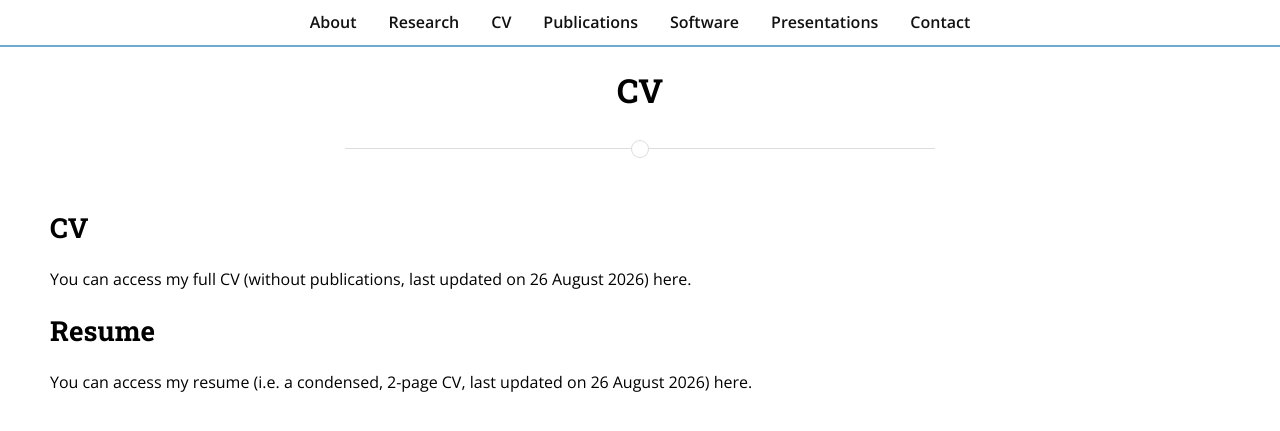
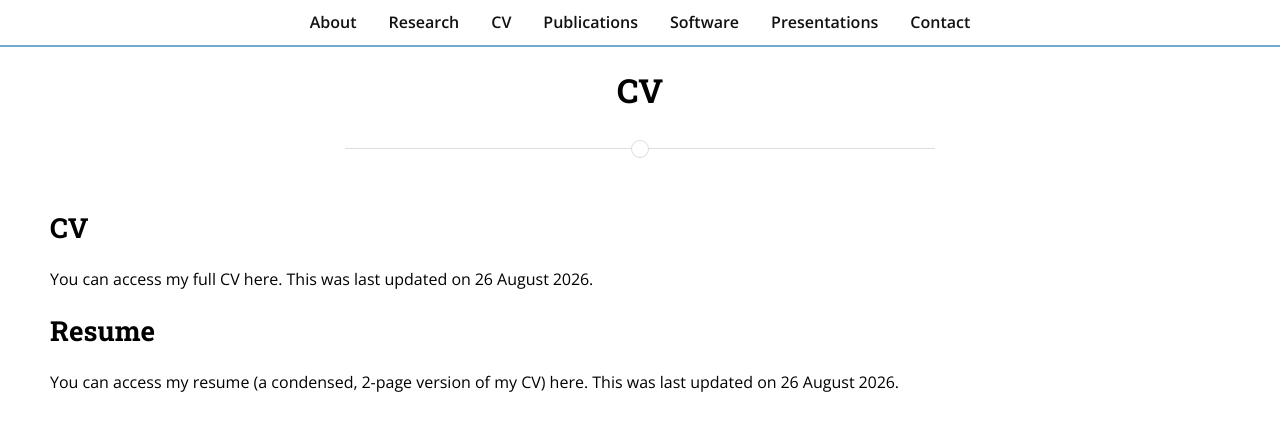
Before and after one commit to jsiskreynes-astro/jsiskreynes-astro.github.io, a Jekyll site: the page built from resume.md, in a window 1280 px wide. Shown: the top 431 px of the page. Built offline with Jekyll 4.4.1, drawn with Linux system fonts in a browser that asks for light colours; nearby versions of some CDN libraries.

Commit message:
Update resume.md

```diff
--- a/resume.md
+++ b/resume.md
@@ -7,8 +7,8 @@ nav_order: 3
 ---
 ## CV
 
-You can access my full CV (without publications, last updated on 26 August 2026) here.
+You can access my full CV here. This was last updated on 26 August 2026.
 
 ## Resume
 
-You can access my resume (i.e. a condensed, 2-page CV, last updated on 26 August 2026) here.
+You can access my resume (a condensed, 2-page version of my CV) here. This was last updated on 26 August 2026.
```
